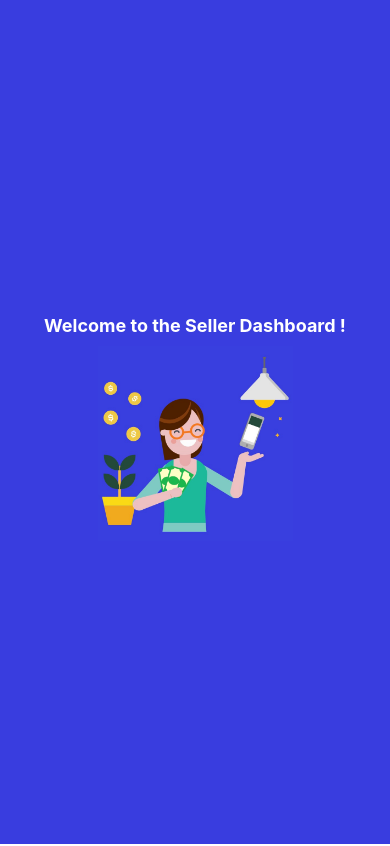
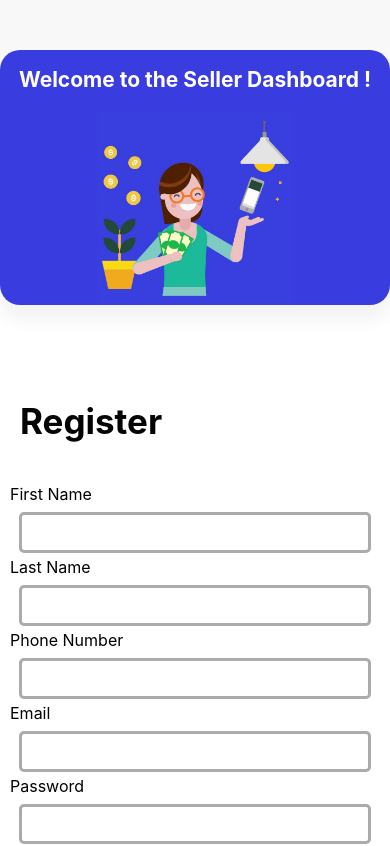
Before and after one commit to Alreadywinner/Brokers, a React (Create React App) app: page /Signup in a window 390 px wide. Shown: the top 846 px of the page. Built offline with nearby package versions, Linux system fonts and the light colour scheme.

Commit message:
Updated the SignUp/Login UI

```diff
--- a/src/Components/SignIn/SignIn.css
+++ b/src/Components/SignIn/SignIn.css
@@ -1,40 +1,76 @@
-.container{
-    width: 100%;
-    height: 100%;
-    display:flex;
+.main {
+    background-color: #f8f8f8;
+    padding: 150px 0;
+}
+
+.signin{
+    margin-bottom: 150px;
+}
+.signin-container{
+    display: flex;
+    flex-direction: row;
+    width: 900px;
+    background: #fff;
+    margin: 0 auto;
+    box-shadow: 0px 15px 16.83px 0.17px rgba(0, 0, 0, 0.05);
+    -moz-box-shadow: 0px 15px 16.83px 0.17px rgba(0, 0, 0, 0.05);
+    -webkit-box-shadow: 0px 15px 16.83px 0.17px rgba(0, 0, 0, 0.05);
+    -o-box-shadow: 0px 15px 16.83px 0.17px rgba(0, 0, 0, 0.05);
+    -ms-box-shadow: 0px 15px 16.83px 0.17px rgba(0, 0, 0, 0.05);
+    border-radius: 20px;
+    -moz-border-radius: 20px;
+    -webkit-border-radius: 20px;
+    -o-border-radius: 20px;
+    -ms-border-radius: 20px;
+}
+.signin-content{
+    display: flex;
+    width: 50%;
+    flex-direction: column;
+    padding: 75px 0;
+}
+.login-heading{
+    margin: 20px 0 0 20px;
+    font-size: 35px;
+    color: #040404;
 }
 .signin-form{
+   display: flex;
+   flex-direction: column;
+   justify-content: center;
+   align-items: center;
+   padding:10px 0px;
+   margin: 30px 10px;
+   overflow: hidden;
+}
+.signin-img{
+    display: flex;
     width: 50%;
-    color:#636774;
-    font-weight: 650;
-}
-.signin-form a{
-    text-decoration: none;
-    color:#1B0CAF;
-}
-.login-img-login{
-    display: flex;
     flex-direction: column;
+    background-color: #393DDF;
     align-items: center;
     justify-content: center;
-    width: 50%;
-    height: 100vh;
+    overflow: hidden;
     color:#fff;
-    background-color: #393DDF;
+    border-top-left-radius: 20px;
+    border-bottom-left-radius: 20px;
+    box-shadow: 0px 15px 16.83px 0.17px rgba(0, 0, 0, 0.05);
+    -moz-box-shadow: 0px 15px 16.83px 0.17px rgba(0, 0, 0, 0.05);
+    -webkit-box-shadow: 0px 15px 16.83px 0.17px rgba(0, 0, 0, 0.05);
+    -o-box-shadow: 0px 15px 16.83px 0.17px rgba(0, 0, 0, 0.05);
+    -ms-box-shadow: 0px 15px 16.83px 0.17px rgba(0, 0, 0, 0.05);
 }
-.login-img-login img{
+.signin-img img{
     width: 50%;
 }
-.main-heading{
-    margin: 50px;
-    font-size: 40px;
-    color:#040404;
+
+.form-grouping{
+    width: 100%;
 }
 .signin-input{
     color: #ababab;
     font-weight: lighter;
     font-size: 1.2rem;
-	/* margin: 0 auto;*/
     padding: 0.4rem 0.4rem;
     border-radius: 5px;
     border: 3px solid #ABABAB;
@@ -42,32 +78,16 @@
     display: block;
     transition: all 0.3s;
   }
-.form-grouping{
-    margin: 50px;
-    display: flex;
-    flex-direction: column;
+.inner-grouping{
+    margin: 10px;
 }
-.inner-grouping{
-    margin: 30px;
+
+.signin-form a{
+    text-decoration: none;
+    font-weight: bold;
+    color:#1B0CAF;
 }
-.term{
-    font-weight: 500;
-    display: flex;
-    justify-content: center;
-    align-items: center;
-}
-.term-line{
-    display: flex;
-    flex-direction: row;
-    font-weight: 700;
-    margin-left: 30px;
-    margin-top: 15px;
-    justify-content: flex-start;
-    align-items: center;
-}
-.checkbox{
-    font-size: 20px;
-}
+
 .login-btn {
     font-family: Hack, monospace;
     background: #1B0CAF;
@@ -78,7 +98,7 @@
     border: 0;
     transition: all 0.5s;
     border-radius: 5px;
-    width: auto;
+    margin-top: 25px;
     position: relative;
     min-width: 250px;
 }
@@ -87,7 +107,6 @@
     transition: all 0.5s;
     border-radius: 5px;
     box-shadow: 0px 6px 15px #0000ff61;
-    /* padding: 0.5rem 3rem 0.5rem 0.5rem; */
     color: #ffffff;
 }
 .login-btn::after {
@@ -103,72 +122,61 @@
     transform: translate(-50%, -50%);
 }
 
-@media screen and (max-width:1000px) {
-    .container {
-      display: flex;
-      flex-direction: column;
-      -moz-flex-direction: column;
-      -webkit-flex-direction: column;
-      -o-flex-direction: column;
-      -ms-flex-direction: column;
+@media screen and (max-width:768px){
+    .main{
+        padding: 50px 0;
     }
-    .login-img-login{
-        width: 100%;
+    .signin{
         display: flex;
         justify-content: center;
         align-items: center;
-        background-color: #393DDF;
+        margin-bottom: 50px;
     }
-    .login-img-login h1{
-        font-size: 19px;
-        margin-bottom: 10px;
+    .signin-container{
+        width: fit-content;
+        flex-direction: column;
     }
-    .login-img-login img{
-        width: 50%;
-        height: auto;
+    .signin-content{
+        width: 100%;
     }
-    .form-grouping{
-        display: flex;
-        justify-content: center;
-        align-items: center;
-    }
-    .main-heading{
-        margin: 0;
-    }
-    .inner-grouping{
-        margin: 10px;
-    }
-    .signin-form{
-        width: 100vw;
-    }
-    .login-btn{
-        margin: 0;
+    .signin-img{
+        width: 100%;
+        border-top-left-radius:20px;
+        border-top-right-radius: 20px;
+        border-bottom-right-radius: 20px;
     }
 }
 
-@media screen and (max-width:1024px){
-    .login-img-login h1{
-        font-size: 30px;
+@media screen and (max-width:2560px){
+    .signin{
+        display: flex;
+        justify-content: center;
     }
-    .login-img-login{
-        height: 100vh;
-    }
-}
-
-@media screen and (max-width:425px){
-    .login-img-login h1{
-        font-size: 20px;
-    }
-}
-
-@media screen and (max-width:450px){
-    .login-img-login h1{
-        font-size: 25px;
+    .signin-container{
+        width: fit-content;
     }
 }
 
 @media screen and (max-width:400px){
-    .login-img-login h1{
-        font-size: 18px;
+    .main{
+        padding: 30;
+    }
+    .signin{
+        margin-bottom: 0;
+    }
+    .signin-img{
+        font-size: 14px;
     }
 }
+@media screen and (max-width : 380px){
+    .signin-img{
+        font-size: 12px;
+    }
+    .login-heading{
+        margin: 15px 0px 0 20px;
+        font-size: 30px;
+    }
+    .signin-form{
+        padding: 20px 0;
+    }
+}
--- a/src/Components/SignIn/SignIn.tsx
+++ b/src/Components/SignIn/SignIn.tsx
@@ -6,14 +6,16 @@ import { Link } from "react-router-dom";
 const SignIn:React.FC = () => {
     return(
         <div>
-            <div className = "container">
-            <div className = "login-img-login">
+            <div className = "main">
+                <section className = "signin">
+                    <div className = "signin-container">
+                        <div className = "signin-img">
                             <h1>Welcome to the Seller Dashboard !</h1>
                             <img src = {login} alt = "Login" />
                         </div>
-            <div className = "signin-form">
-                <h1 className = "main-heading">Login</h1>
-                <form>
+                        <div className = "signin-content">
+                        <h2 className = "login-heading">Login</h2>
+                        <form className = "signin-form">
                             <div className = "form-grouping">
                                 <div className = "inner-grouping">
                                     <label>Email</label>
@@ -31,6 +33,8 @@ const SignIn:React.FC = () => {
                         </form>
                         </div>
                     </div>
+                </section>
+            </div>
         </div>
     );
 }
--- a/src/Components/SignUp/SignUp.css
+++ b/src/Components/SignUp/SignUp.css
@@ -1,28 +1,3 @@
-.container{
-    width: 100%;
-    height: 100%;
-    display:flex;
-}
-.main-form{
-    width: 50%;
-    color:#636774;
-    font-weight: 650;
-}
-.login-img{
-    display: flex;
-    flex-direction: column;
-    align-items: center;
-    justify-content: center;
-    width: 50%;
-    height: 100vh;
-    color:#fff;
-    background-color: #393DDF;
-}
-.main-heading{
-    margin: 50px;
-    font-size: 40px;
-    color:#040404;
-}
 .signUp-input{
     color: #ababab;
     font-weight: lighter;
@@ -36,12 +11,14 @@
     transition: all 0.3s;
   }
 .form-group{
-    margin: 50px;
+    margin: 15px;
+    width: 100%;
     display: flex;
     flex-direction: row;
     justify-content: space-between;
 }
 .inner-group{
+    width: 100%;
     display: flex;
     flex-direction: column;
 }
@@ -50,7 +27,7 @@
 }
 .terms{
     font-weight: 500;
-    margin: 50px;
+    margin: 10px;
 }
 .terms-2{
     font-weight: 700;
--- a/src/Components/SignUp/SignUp.tsx
+++ b/src/Components/SignUp/SignUp.tsx
@@ -4,14 +4,16 @@ import login from "../../assests/login.jpg";
 import "./SignUp.css";
 const SignUp: React.FC = () => {
     return(
-        <div className = "container">
-            <div className = "login-img-login">
+        <div className = "main">
+            <section className = "signin">
+                <div className = "signin-container">
+                    <div className = "signin-img">
                         <h1>Welcome to the Seller Dashboard !</h1>
                         <img src = {login} alt = "Login" />
                     </div>
-            <div className = "main-form">
-                <h1 className = "main-heading">Register</h1>
-                <form>
+                    <div className = "signin-content">
+                        <h1 className = "login-heading">Register</h1>
+                        <form className = "signin-form">
                             <div className = "form-group">
                                 <div className = "inner-group">
                                     <label>First Name</label>
@@ -52,6 +54,8 @@ const SignUp: React.FC = () => {
                         </form>
                     </div>
                 </div>
+            </section>
+        </div>
     );
 }
 export default SignUp;
```
Lines whose indentation alone changed are shown as unchanged.
